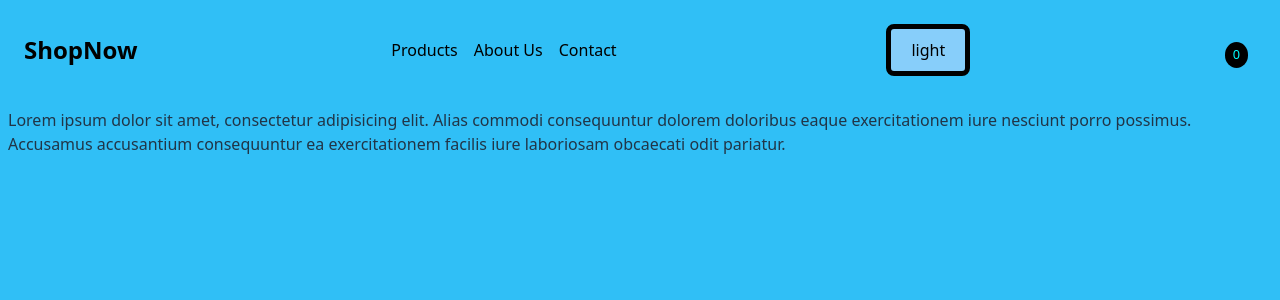
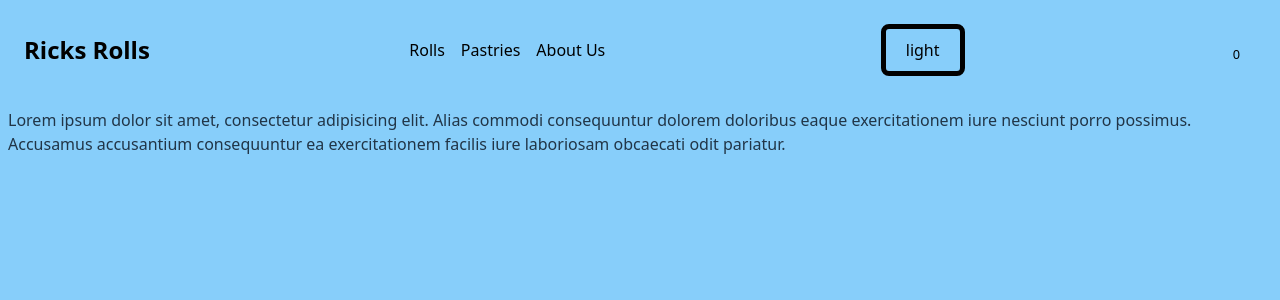
Before and after one commit to CadenceReynolds/CadenceReynolds.github.io, a React (Vite) app in the folder ricks-rolls/: page / in a window 1280 px wide. Shown: the top 300 px of the page. Built offline with nearby package versions, Linux system fonts and the light colour scheme.

Commit message:
we love big buns with the sausage

```diff
--- a/ricks-rolls/index.html
+++ b/ricks-rolls/index.html
@@ -4,7 +4,7 @@
     <meta charset="UTF-8" />
     <link rel="icon" type="image/svg+xml" href="/best-homemade-dinner-rolls-recipe-6.jpg" />
     <meta name="viewport" content="width=device-width, initial-scale=1.0" />
-    <title>Vite + React</title>
+    <title>Ricks Rolls</title>
   </head>
   <body>
     <div id="root"></div>
--- a/ricks-rolls/src/NavBar.css
+++ b/ricks-rolls/src/NavBar.css
@@ -8,7 +8,6 @@
 .navbar-left .logo {
     font-size: 1.5rem;
     font-weight: bold;
-    color: cyan;
     text-decoration: none;
 }
 
@@ -25,7 +24,6 @@
 
 .navbar-center .nav-links a {
     text-decoration: none;
-    color: cyan;
 }
 
 .navbar-right {
@@ -41,8 +39,6 @@
 }
 
 .navbar-right .cart-count {
-    background-color: black;
-    color: cyan;
     border-radius: 50%;
     padding: 0.2rem 0.5rem;
     font-size: 0.8rem;
--- a/ricks-rolls/src/NavigationBar.jsx
+++ b/ricks-rolls/src/NavigationBar.jsx
@@ -23,10 +23,10 @@ export default function Navbar() {
             <div className="navbar-left">
                 <a
                     style={{
-                    color: theme === 'light' ? '#000' : '#00ffff',
-                }}
-                    href="/" className="logo">
-                    ShopNow
+                        color: theme === 'light' ? '#000' : '#00ffff',
+                    }}
+                    href="/index" className="logo">
+                    Ricks Rolls
                 </a>
             </div>
             <div className="navbar-center">
@@ -37,21 +37,21 @@ export default function Navbar() {
                             style={{
                                 color: theme === 'light' ? '#000' : '#00ffff',
                             }}
-                            href="/products">Products</a>
+                            href="/rolls">Rolls</a>
                     </li>
                     <li>
                         <a
                             style={{
                                 color: theme === 'light' ? '#000' : '#00ffff',
                             }}
-                            href="/about">About Us</a>
+                            href="/pastries">Pastries</a>
                     </li>
                     <li>
                         <a
                             style={{
                                 color: theme === 'light' ? '#000' : '#00ffff',
                             }}
-                            href="/contact">Contact</a>
+                            href="/aboutUs">About Us</a>
                     </li>
                 </ul>
             </div>
--- a/ricks-rolls/src/index.css
+++ b/ricks-rolls/src/index.css
@@ -36,11 +36,13 @@ button:focus-visible {
 @media (prefers-color-scheme: light) {
   :root {
     color: #213547;
-    background-color: #30bff6;
   }
   a:hover {
   }
   button {
-    background-color: #30bff6;
+    background-color: #87CEFAFF;
   }
 }
+body {
+  background-color: lightskyblue;
+}
```
Also changed, not shown: ricks-rolls/aboutUs.html (added, +14 -0 lines), ricks-rolls/pastries.html (added, +14 -0 lines), ricks-rolls/rolls.html (added, +14 -0 lines), ricks-rolls/src/ThemeComponent.jsx (deleted, +0 -33 lines).
